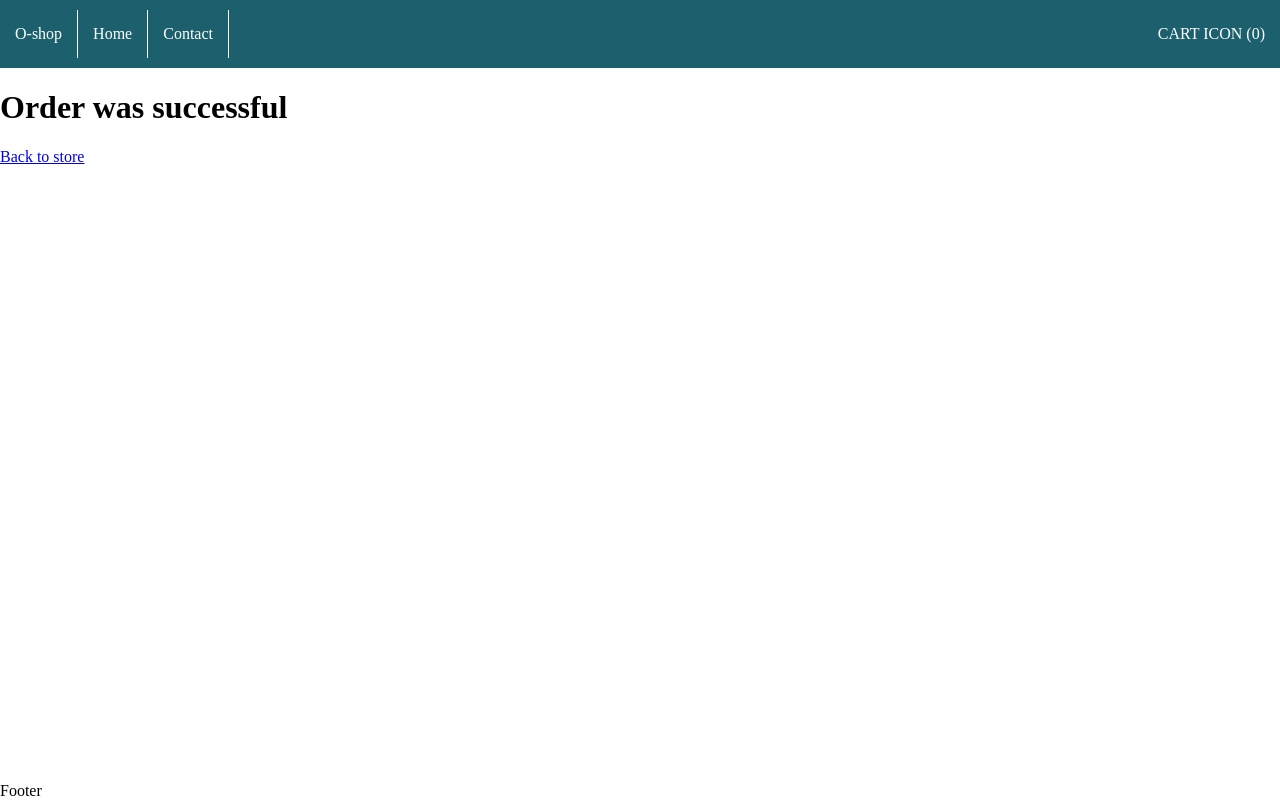
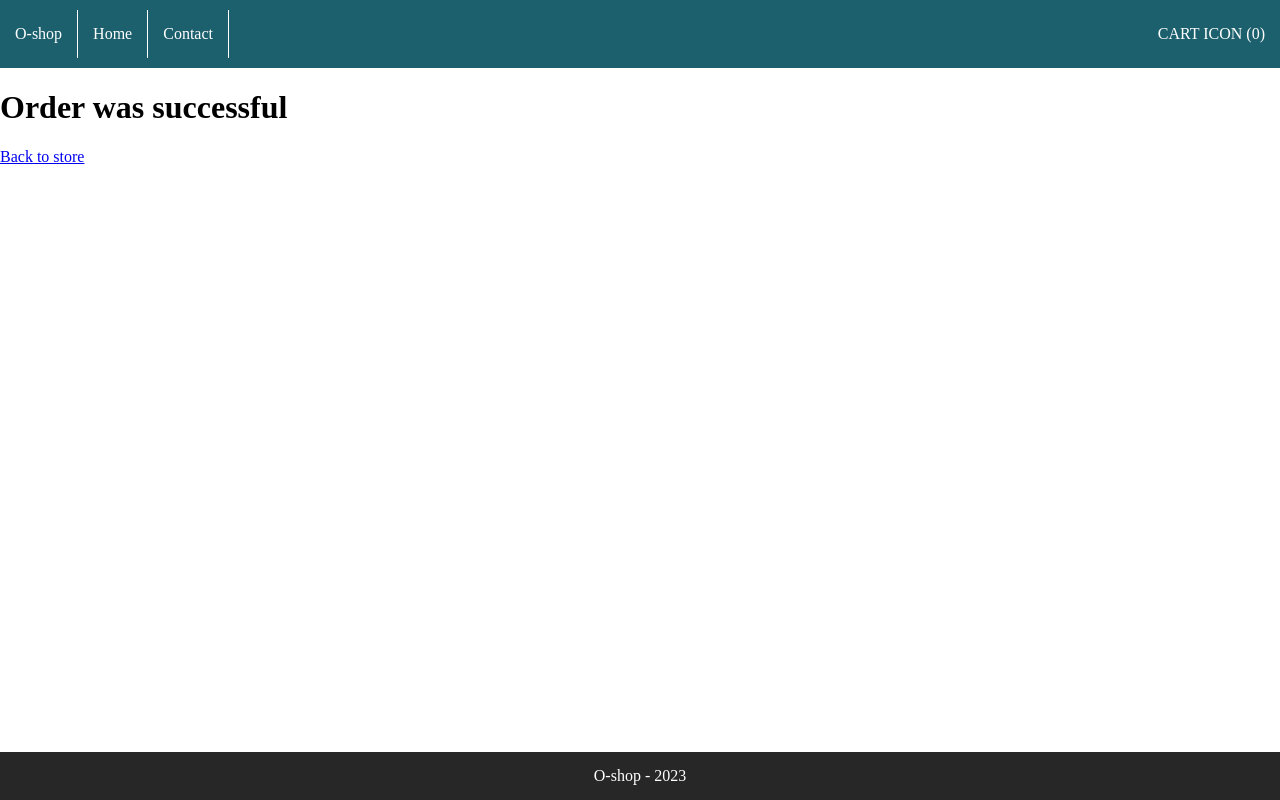
Before and after one commit to Lodoen/online-shop, a React (Vite) app: page /checkoutSuccess in a window 1280 px wide. Built offline with nearby package versions, Linux system fonts and the light colour scheme.

Commit message:
Adds footer styling

```diff
--- a/src/components/ui/Footer/index.jsx
+++ b/src/components/ui/Footer/index.jsx
@@ -1,3 +1,10 @@
+import { Link } from "react-router-dom";
+import * as S from "./index.styles";
+
 export default function Footer() {
-  return <footer>Footer</footer>;
+  return (
+    <S.Footer>
+      <Link to="/">O-shop - 2023</Link>
+    </S.Footer>
+  );
 }
--- /dev/null
+++ b/src/components/ui/Footer/index.styles.js
@@ -0,0 +1,15 @@
+import styled from "styled-components";
+
+export const Footer = styled.footer`
+  background-color: ${({ theme }) => theme.colors.dark};
+  padding: 15px 0;
+  text-align: center;
+  color: #fff;
+  a {
+    color: #fff;
+    text-decoration: none;
+    &:hover {
+      text-decoration: underline;
+    }
+  }
+`;
```
